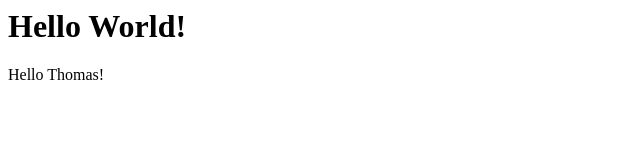
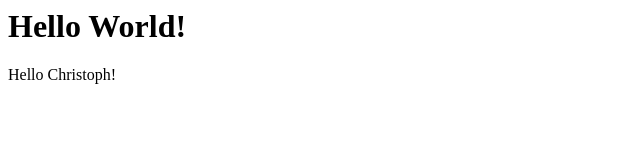
Before and after one commit to corporate-org/simplest-app, a website: page public/index.html in a window 1280 px wide. Shown: the full height of the page, 0-640 px from the left. Drawn offline with Linux system fonts and the light colour scheme.

Commit message:
Changed name

```diff
--- a/public/index.html
+++ b/public/index.html
@@ -3,6 +3,6 @@
 <title>Simplest App!</title>
 <body>
 <h1>Hello World!</h1>
-<p>Hello Thomas!</p>
+<p>Hello Christoph!</p>
 </body>
 </html>
```
